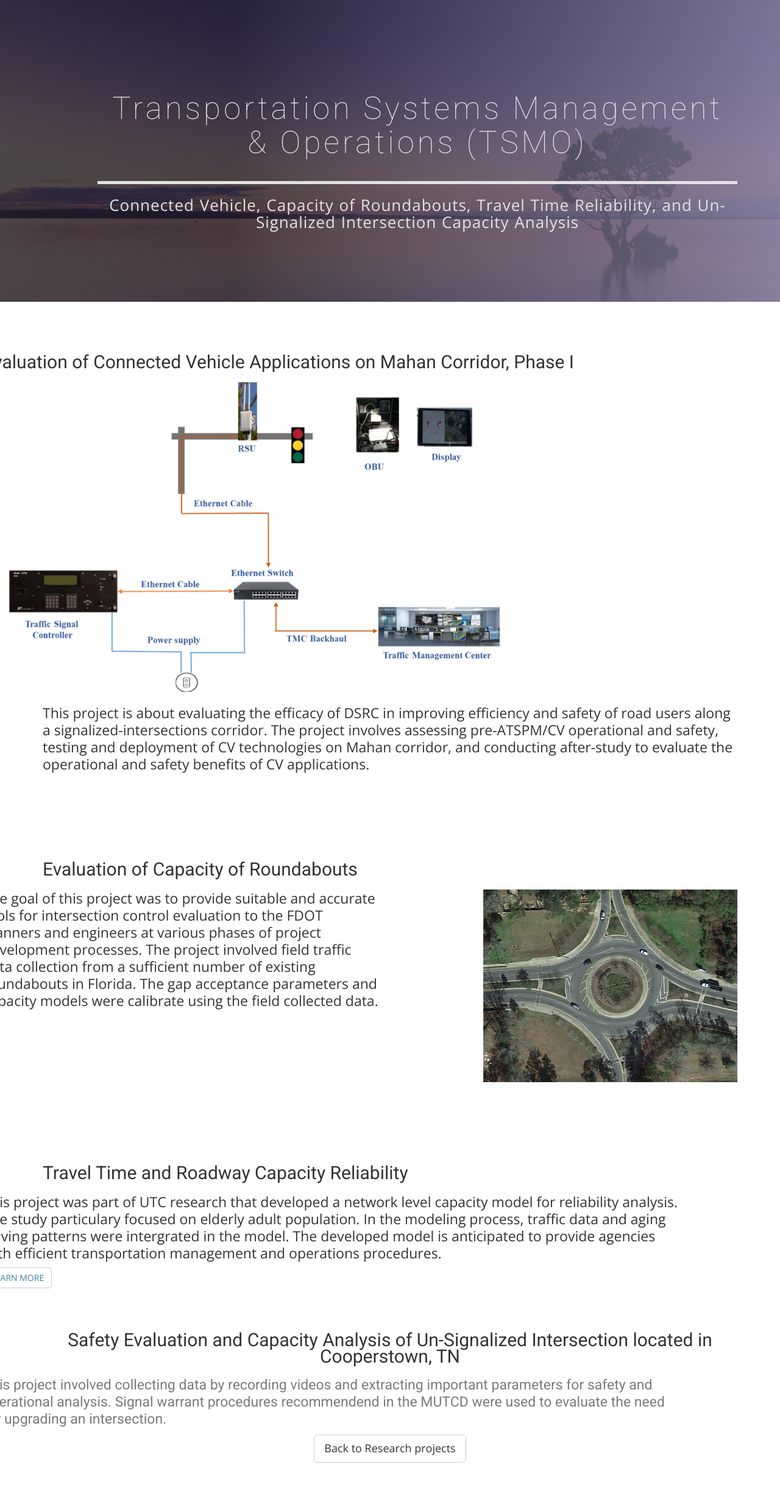
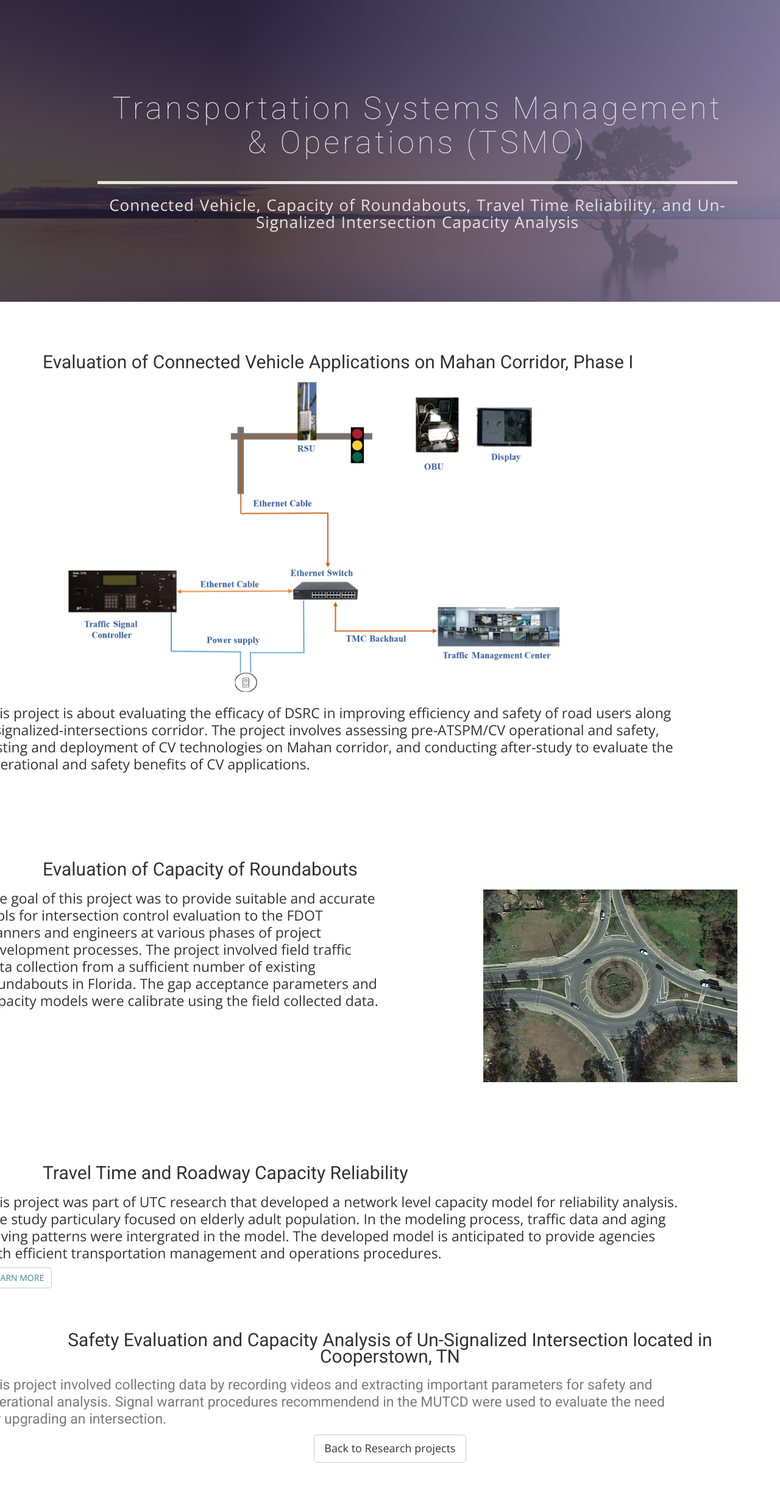
Before and after one commit to ekidando/Emma, a Jekyll site: the page built from TSMO.html, in a window 1280 px wide. Shown: the whole page at 61% size. Built offline with Jekyll 4.4.1, drawn with Linux system fonts in a browser that asks for light colours; nearby versions of some CDN libraries; some web fonts are replaced.

Commit message:
Update TSMO.html

```diff
--- a/TSMO.html
+++ b/TSMO.html
@@ -23,18 +23,18 @@ published: true
 <section id="introresear" class="selectColorr selectedColortxt">
   <div class="container">
     <div class="row">
-      <div class="col-md-12 col-md-pull-1">
+      <div class="col-md-12">
         <div class="block">
       <h2>Evaluation of Connected Vehicle Applications on Mahan Corridor, Phase I</h2>
       </div></div>
-       <div class="col-md-9 col-md-pull-1">
+       <div class="col-md-9">
         <div class="block">
           <br>
           <img src="{{ site.baseurl }}/img/System_architecture.png">
 
       </div>
       </div><!-- .col-md-7 close -->
-      <div class="col-md-12">
+      <div class="col-md-12 col-md-pull-1">
         <div class="block">
          <p>This project is about evaluating the efficacy of DSRC in improving efficiency and safety of road users along a signalized-intersections corridor. The project involves assessing pre-ATSPM/CV operational and safety, testing and deployment of CV technologies on Mahan corridor, and conducting after-study to evaluate the operational and safety benefits of CV applications.</p>
 
```
